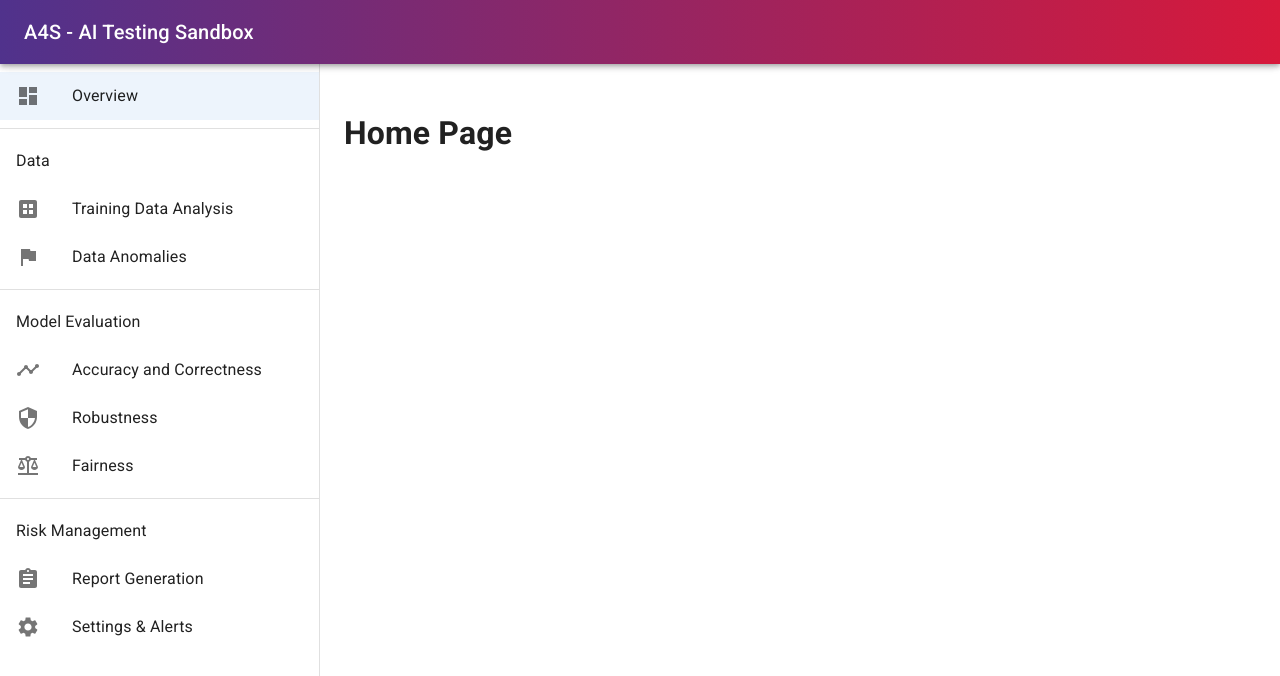
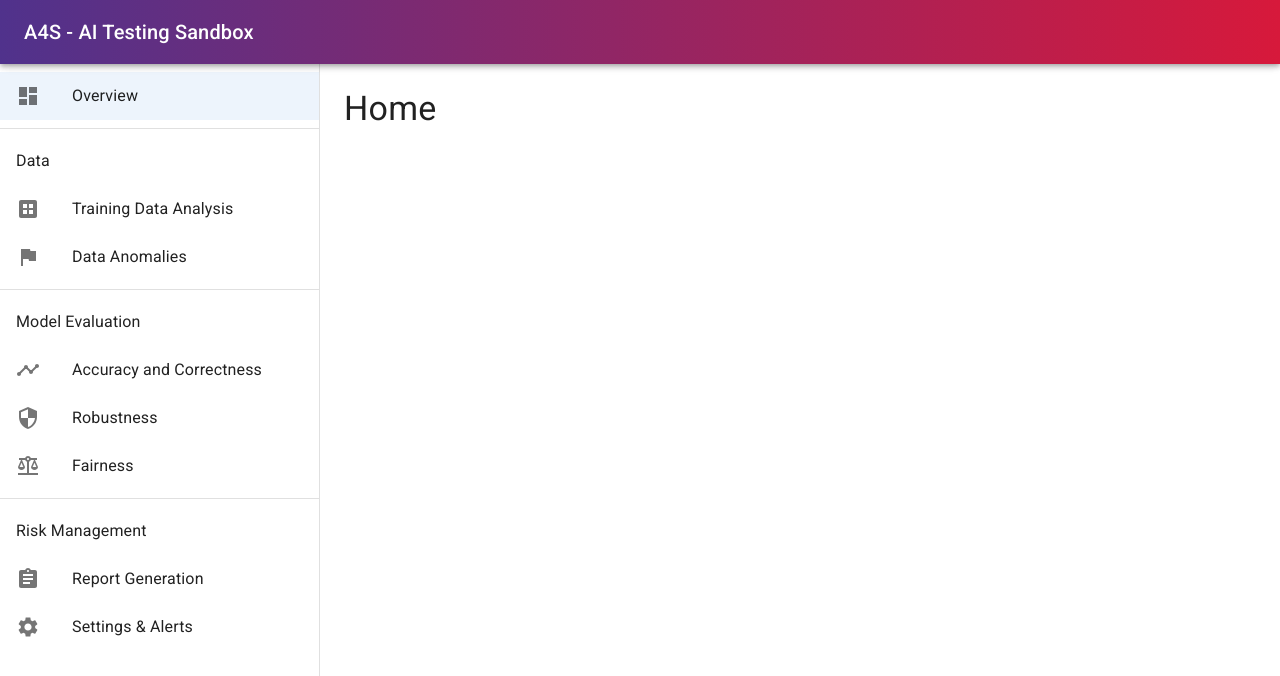
Before and after one commit to lux-ai-factory/aisc-webapp, a React (Vite) app: page / in a window 1280 px wide. Shown: the top 676 px of the page. Built offline with nearby package versions, Linux system fonts and the light colour scheme; what chartjs-plugin-zoom would draw is missing.

Commit message:
Contruction page

```diff
--- a/src/pages/Construction.tsx
+++ b/src/pages/Construction.tsx
@@ -1,3 +1,4 @@
+import { Typography } from '@mui/material';
 import React from 'react';
 
 interface ConstructionProps {
@@ -6,10 +7,9 @@ interface ConstructionProps {
 
 const Construction: React.FC<ConstructionProps> = ({ title }) => {
     return (
-        <div>
-            <h1>{title}</h1>
-            <p>Page under construction.</p>
-        </div>
+        <Typography component="h2" variant="h4" gutterBottom>
+            {title}
+        </Typography>
     );
 };
 
--- a/src/pages/Home.tsx
+++ b/src/pages/Home.tsx
@@ -1,5 +1,7 @@
 // src/components/Home.jsx
 
-const Home = () => <h1>Home Page</h1>;
+import Construction from "./Construction";
+
+const Home = () => <Construction title="Home" />;
 
 export default Home;
```
